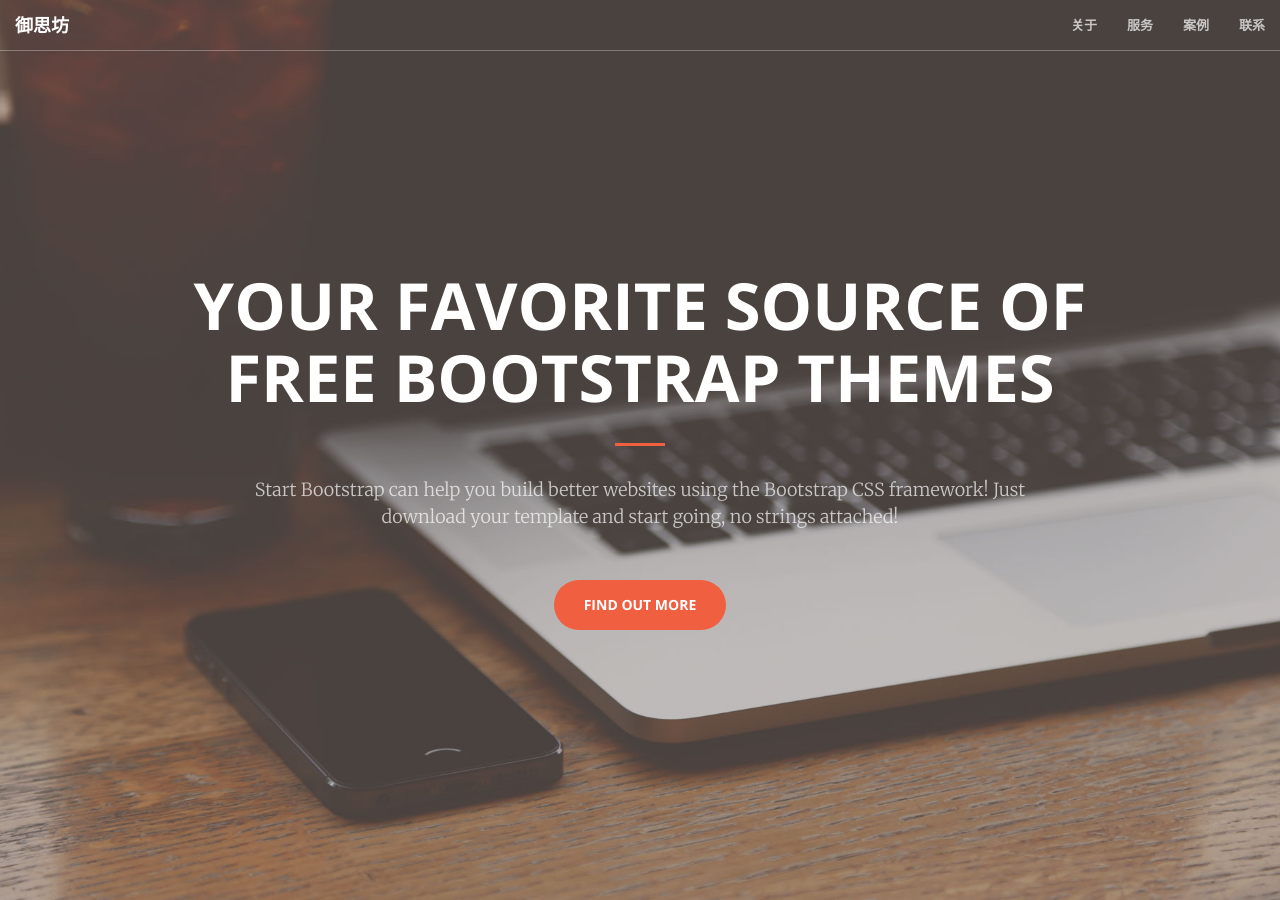
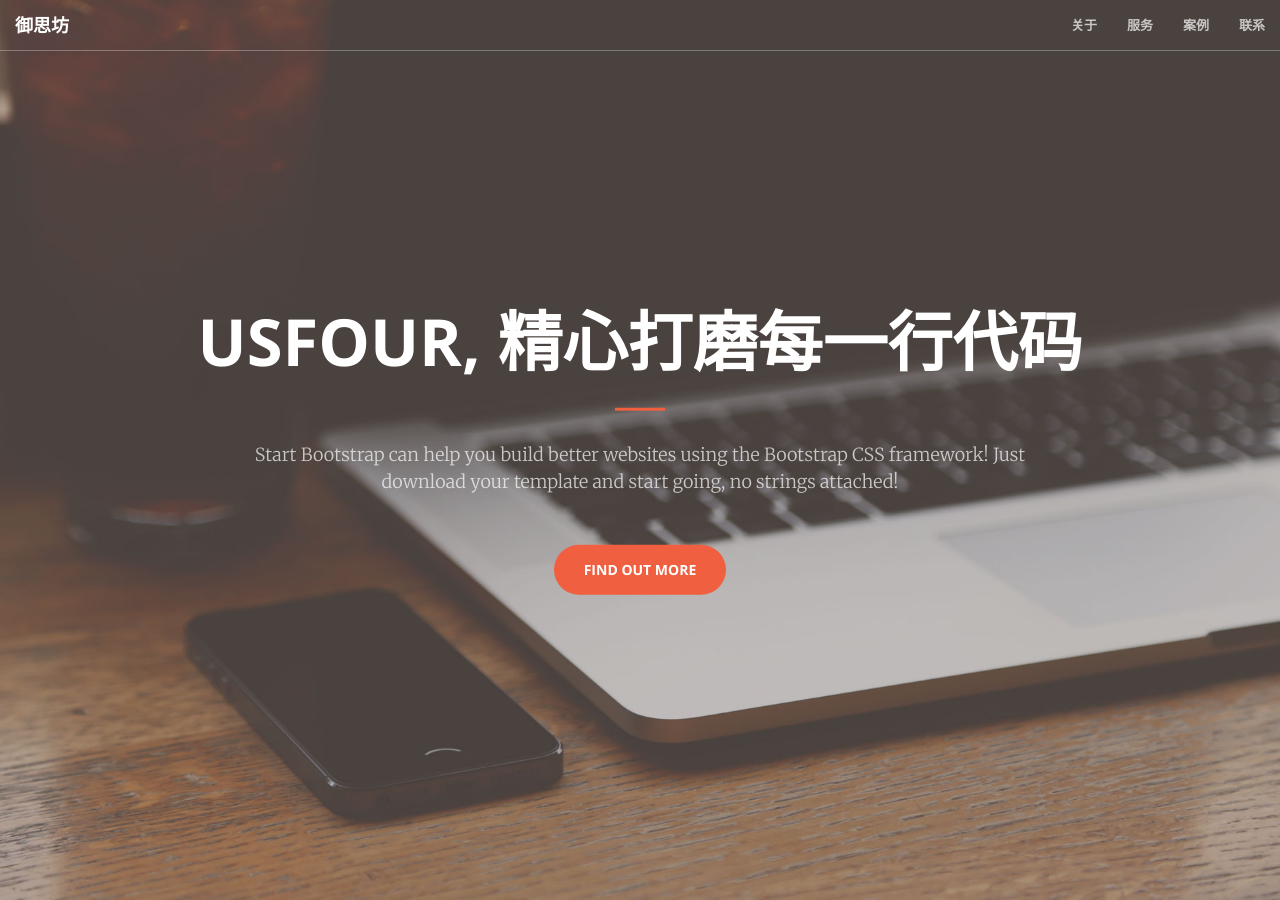
Before and after one commit to usfour/usfour.github.io, a Jekyll site: the page built from index.html, in a window 1280 px wide and 900 px high. Built offline with Jekyll 4.4.1, drawn with Linux system fonts in a browser that asks for light colours.

Commit message:
Update header.html

```diff
--- a/_includes/header.html
+++ b/_includes/header.html
@@ -1,7 +1,7 @@
 <header>
     <div class="header-content">
         <div class="header-content-inner">
-            <h1>Your Favorite Source of Free Bootstrap Themes</h1>
+            <h1>UsFour, 精心打磨每一行代码</h1>
             <hr>
             <p>Start Bootstrap can help you build better websites using the Bootstrap CSS framework! Just download your template and start going, no strings attached!</p>
             <a href="#about" class="btn btn-primary btn-xl page-scroll">Find Out More</a>
```
